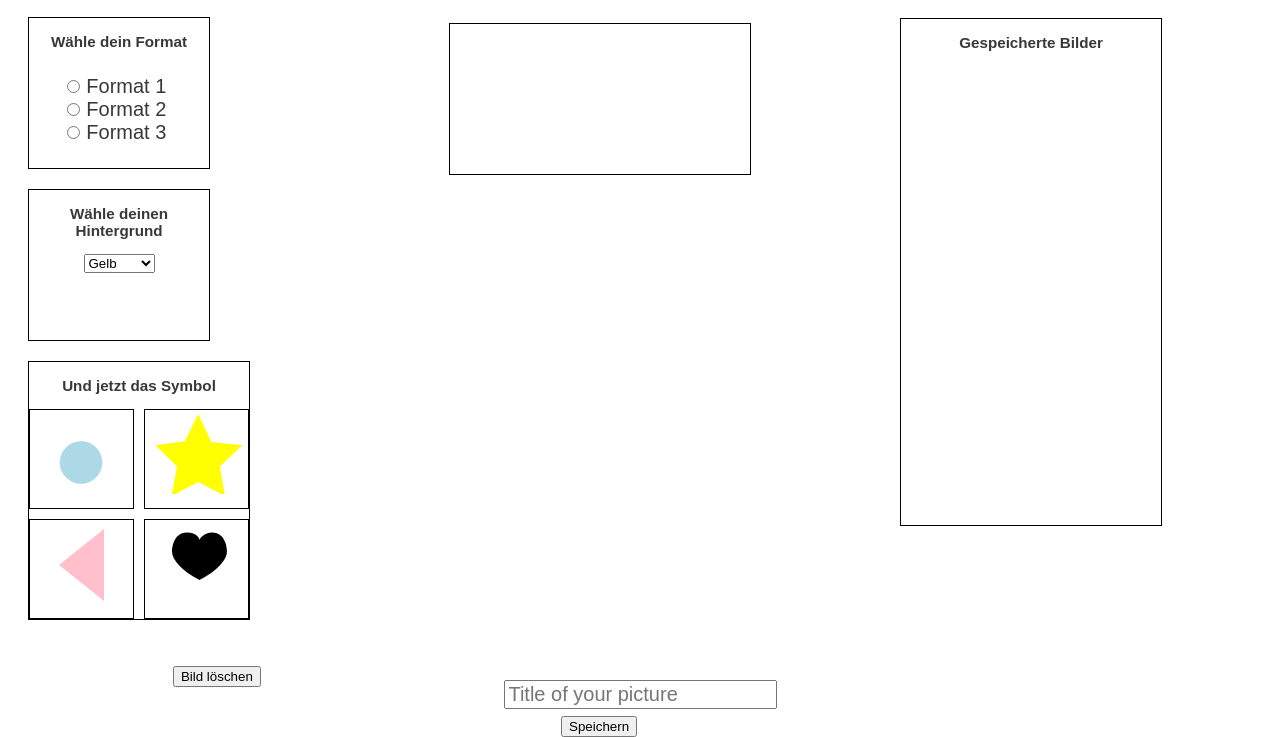
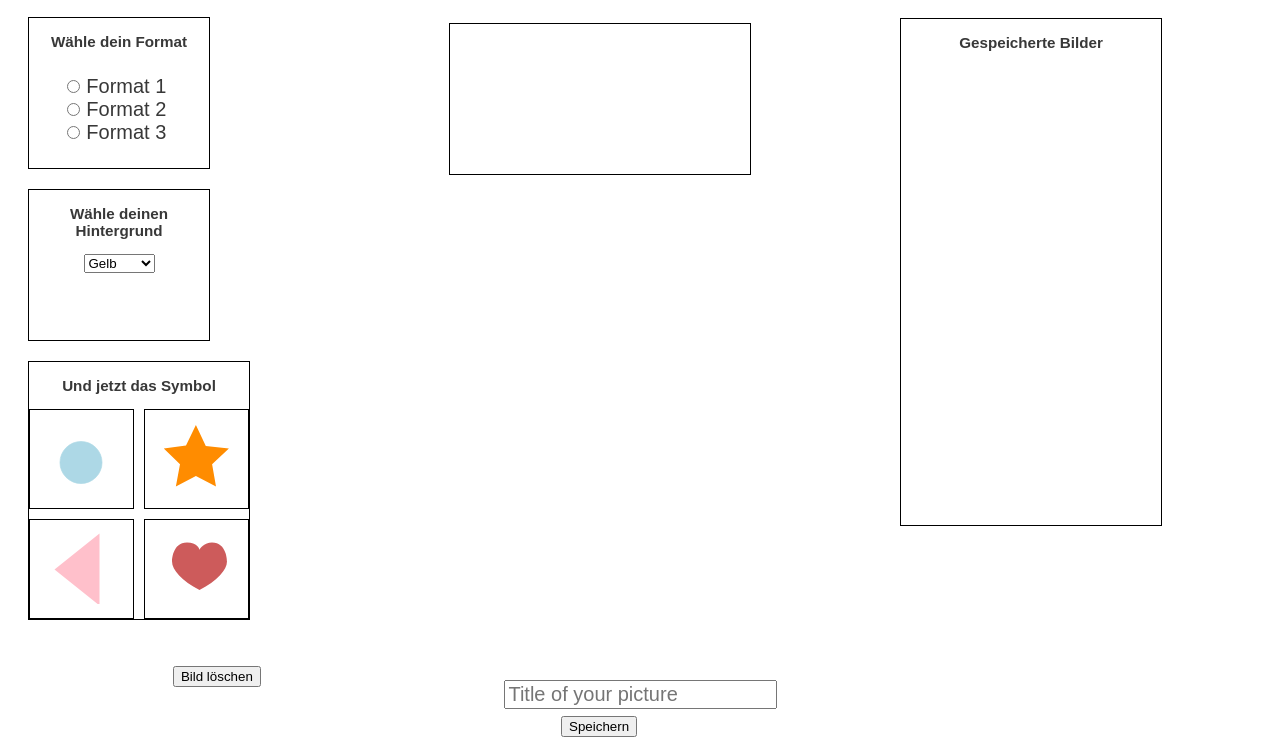
Before and after one commit to luziagu/Abschlussarbeit_SOSE2020, a website: page zauberbild.html in a window 1280 px wide. Shown: the part 97-834 px from the top of the page. Drawn offline with Linux system fonts and the light colour scheme.

Commit message:
draw_symbol_canvas

```diff
--- a/Form.ts
+++ b/Form.ts
@@ -19,7 +19,7 @@ namespace zauberbild {
 
         }
 
-        public  abstract draw(): void;
+        public  abstract draw(_crc: CanvasRenderingContext2D): void;
 
         public move(_timeslice: number): void {
 
--- a/circle.js
+++ b/circle.js
@@ -12,21 +12,21 @@ var zauberbild;
             this.velocity = new zauberbild.Vector(0, 0);
             this.velocity = zauberbild.Vector.getRandom(5, 10);
         }
-        draw() {
-            zauberbild.crc3.save();
-            zauberbild.crc3.scale(0.7, 0.7);
-            zauberbild.crc3.translate(this.position.x, this.position.y);
+        draw(_crc) {
+            _crc.save();
+            _crc.scale(0.7, 0.7);
+            _crc.translate(this.position.x, this.position.y);
             var centerX = zauberbild.crc2.canvas.width / 2;
             var centerY = zauberbild.crc2.canvas.height / 2;
             var radius = 30;
-            zauberbild.crc3.beginPath();
-            zauberbild.crc3.arc(centerX, centerY, radius, 0, 2 * Math.PI, false);
-            zauberbild.crc3.fillStyle = "lightblue";
-            zauberbild.crc3.closePath();
-            zauberbild.crc3.fill();
-            zauberbild.crc3.lineWidth = 0;
-            zauberbild.crc3.strokeStyle = "lightblue";
-            zauberbild.crc3.stroke();
+            _crc.beginPath();
+            _crc.arc(centerX, centerY, radius, 0, 2 * Math.PI, false);
+            _crc.fillStyle = "lightblue";
+            _crc.closePath();
+            _crc.fill();
+            _crc.lineWidth = 0;
+            _crc.strokeStyle = "lightblue";
+            _crc.stroke();
         }
     }
     zauberbild.Circle = Circle;
--- a/heart.js
+++ b/heart.js
@@ -12,20 +12,20 @@ var zauberbild;
             this.velocity = new zauberbild.Vector(0, 0);
             this.velocity = zauberbild.Vector.getRandom(5, 10);
         }
-        draw() {
-            zauberbild.crc6.save();
-            zauberbild.crc6.scale(0.5, 0.5);
-            zauberbild.crc6.translate(this.position.x, this.position.y);
-            zauberbild.crc6.fillStyle = "lightred";
-            zauberbild.crc6.beginPath();
-            zauberbild.crc6.moveTo(75, 40);
-            zauberbild.crc6.bezierCurveTo(75, 37, 70, 25, 50, 25);
-            zauberbild.crc6.bezierCurveTo(20, 25, 20, 62.5, 20, 62.5);
-            zauberbild.crc6.bezierCurveTo(20, 80, 40, 102, 75, 120);
-            zauberbild.crc6.bezierCurveTo(110, 102, 130, 80, 130, 62.5);
-            zauberbild.crc6.bezierCurveTo(130, 62.5, 130, 25, 100, 25);
-            zauberbild.crc6.bezierCurveTo(85, 25, 75, 37, 75, 40);
-            zauberbild.crc6.fill();
+        draw(_crc) {
+            _crc.save();
+            _crc.scale(0.5, 0.5);
+            _crc.translate(this.position.x, this.position.y);
+            _crc.fillStyle = "HSL(0,53%,58%)";
+            _crc.beginPath();
+            _crc.moveTo(75, 40);
+            _crc.bezierCurveTo(75, 37, 70, 25, 50, 25);
+            _crc.bezierCurveTo(20, 25, 20, 62.5, 20, 62.5);
+            _crc.bezierCurveTo(20, 80, 40, 102, 75, 120);
+            _crc.bezierCurveTo(110, 102, 130, 80, 130, 62.5);
+            _crc.bezierCurveTo(130, 62.5, 130, 25, 100, 25);
+            _crc.bezierCurveTo(85, 25, 75, 37, 75, 40);
+            _crc.fill();
         }
     }
     zauberbild.Heart = Heart;
--- a/star.js
+++ b/star.js
@@ -13,28 +13,28 @@ var zauberbild;
             this.velocity = new zauberbild.Vector(0, 0);
             this.velocity = zauberbild.Vector.getRandom(5, 10);
         }
-        draw() {
+        draw(crc) {
             //if (drawSymbol = true){
             //    CanvasRenderingContext2D
             //}
-            zauberbild.crc4.save();
-            zauberbild.crc4.scale(0.4, 0.4);
-            zauberbild.crc4.translate(this.position.x, this.position.y);
-            zauberbild.crc4.fillStyle = "yellow";
-            zauberbild.crc4.beginPath();
-            zauberbild.crc4.moveTo(108, 0.0);
-            zauberbild.crc4.lineTo(141, 70);
-            zauberbild.crc4.lineTo(218, 78.3);
-            zauberbild.crc4.lineTo(162, 131);
-            zauberbild.crc4.lineTo(175, 205);
-            zauberbild.crc4.lineTo(108, 170);
-            zauberbild.crc4.lineTo(41.2, 205);
-            zauberbild.crc4.lineTo(55, 131);
-            zauberbild.crc4.lineTo(1, 78);
-            zauberbild.crc4.lineTo(75, 68);
-            zauberbild.crc4.lineTo(108, 0);
-            zauberbild.crc4.closePath();
-            zauberbild.crc4.fill();
+            crc.save();
+            crc.scale(0.3, 0.3);
+            crc.translate(this.position.x, this.position.y);
+            crc.fillStyle = "darkorange";
+            crc.beginPath();
+            crc.moveTo(108, 0.0);
+            crc.lineTo(141, 70);
+            crc.lineTo(218, 78.3);
+            crc.lineTo(162, 131);
+            crc.lineTo(175, 205);
+            crc.lineTo(108, 170);
+            crc.lineTo(41.2, 205);
+            crc.lineTo(55, 131);
+            crc.lineTo(1, 78);
+            crc.lineTo(75, 68);
+            crc.lineTo(108, 0);
+            crc.closePath();
+            crc.fill();
         }
     }
     zauberbild.Star = Star;
--- a/triangle.js
+++ b/triangle.js
@@ -12,16 +12,16 @@ var zauberbild;
             this.velocity = new zauberbild.Vector(0, 0);
             this.velocity = zauberbild.Vector.getRandom(5, 10);
         }
-        draw() {
-            zauberbild.crc5.save();
-            zauberbild.crc5.scale(0.9, 0.9);
-            zauberbild.crc5.translate(this.position.x, this.position.y);
-            zauberbild.crc5.fillStyle = "pink";
-            zauberbild.crc5.beginPath();
-            zauberbild.crc5.moveTo(50, 50);
-            zauberbild.crc5.lineTo(100, 90);
-            zauberbild.crc5.lineTo(100, 10);
-            zauberbild.crc5.fill();
+        draw(_crc) {
+            _crc.save();
+            _crc.scale(0.9, 0.9);
+            _crc.translate(this.position.x, this.position.y);
+            _crc.fillStyle = "pink";
+            _crc.beginPath();
+            _crc.moveTo(50, 50);
+            _crc.lineTo(100, 90);
+            _crc.lineTo(100, 10);
+            _crc.fill();
         }
     }
     zauberbild.Triangle = Triangle;
--- a/zauberbild.css
+++ b/zauberbild.css
@@ -42,10 +42,15 @@ div {
     border: none;
 
 }
+
+#symbolOne:hover, #symbolTwo:hover,#symbolThree:hover,#symbolFour:hover {
+    background-color: burlywood;
+}
 #symbolOne{
 
     grid-column: 1 ;
     grid-row: 1;
+
 
 }
 #symbolTwo{
--- a/zauberbild_canvas.js
+++ b/zauberbild_canvas.js
@@ -88,11 +88,11 @@ var zauberbild;
     function createForms() {
         let symbol = 1;
         //Stern
-        let x = 20;
-        let y = 10;
+        let x = 55;
+        let y = 50;
         let position = new zauberbild.Vector(x, y);
         let star = new zauberbild.Star(position);
-        star.draw();
+        star.draw(zauberbild.crc4);
         figures.push(star);
         //Circle
         for (let i = 0; i < symbol; i++) {
@@ -100,25 +100,25 @@ var zauberbild;
             let y = 0;
             let position = new zauberbild.Vector(x, y);
             let circle = new zauberbild.Circle(position);
-            circle.draw();
-            figures.push(circle);
+            circle.draw(zauberbild.crc3);
+            //figures.push(circle);
         }
         //Dreieck
         for (let i = 0; i < symbol; i++) {
-            let x = -20;
-            let y = 0;
+            let x = -25;
+            let y = 5;
             let position = new zauberbild.Vector(x, y);
             let triangle = new zauberbild.Triangle(position);
-            triangle.draw();
+            triangle.draw(zauberbild.crc5);
             figures.push(triangle);
         }
         //Herz
         for (let i = 0; i < symbol; i++) {
             let x = 30;
-            let y = 0;
+            let y = 20;
             let position = new zauberbild.Vector(x, y);
             let heart = new zauberbild.Heart(position);
-            heart.draw();
+            heart.draw(zauberbild.crc6);
             figures.push(heart);
         }
     }
@@ -133,25 +133,25 @@ var zauberbild;
             case "star":
                 let positionStar = new zauberbild.Vector(0, 0);
                 let star = new zauberbild.Star(positionStar);
-                star.draw();
+                star.draw(zauberbild.crc2);
                 figures.push(star);
                 break;
             case "circle":
                 let positionCircle = new zauberbild.Vector(0, 0);
-                let circle = new zauberbild.Heart(positionCircle);
-                circle.draw();
+                let circle = new zauberbild.Circle(positionCircle);
+                circle.draw(zauberbild.crc2);
                 figures.push(circle);
                 break;
             case "heart":
                 let positionHeart = new zauberbild.Vector(0, 0);
                 let heart = new zauberbild.Heart(positionHeart);
-                heart.draw();
+                heart.draw(zauberbild.crc2);
                 figures.push(heart);
                 break;
             case "triangle":
                 let position = new zauberbild.Vector(0, 0);
                 let triangle = new zauberbild.Triangle(position);
-                triangle.draw();
+                triangle.draw(zauberbild.crc2);
                 figures.push(triangle);
                 break;
         }
```
Also changed, not shown: circle.ts (+12 -12 lines), heart.ts (+16 -14 lines), star.ts (+19 -19 lines), triangle.ts (+10 -10 lines), zauberbild_canvas.ts (+17 -15 lines), 5 other files.
